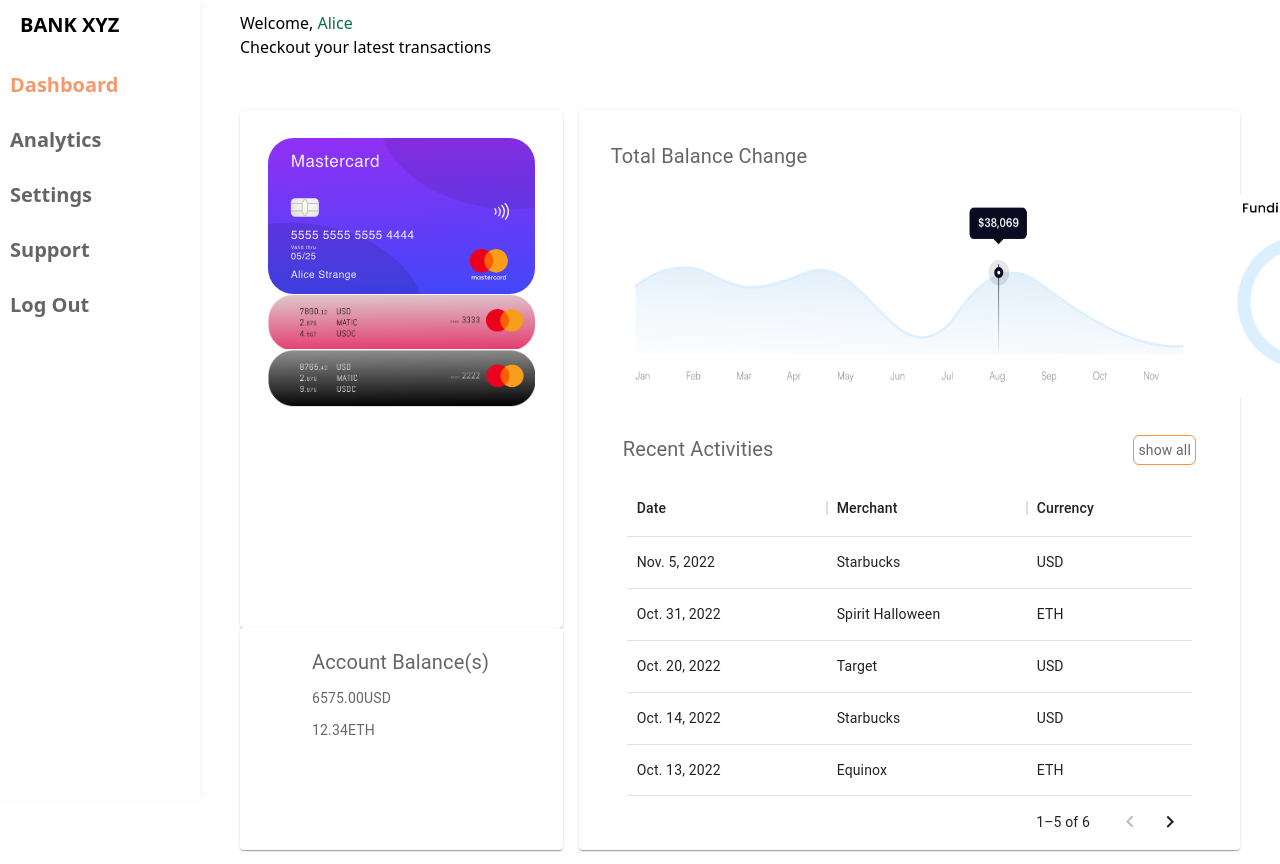
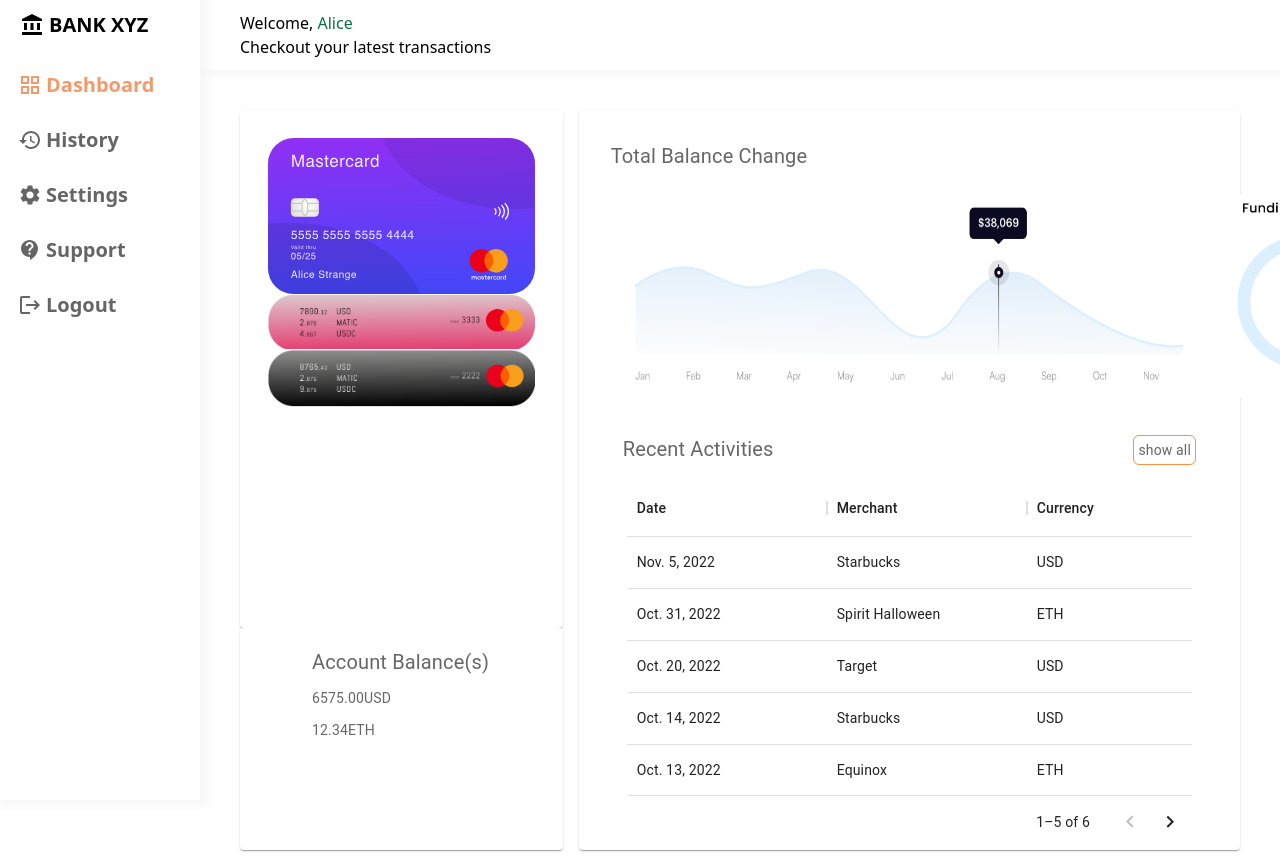
Before and after one commit to leonine2021/masterswap, a Next.js app: page /bank in a window 1280 px wide. Shown: the top 864 px of the page. Built offline with nearby package versions, Linux system fonts and the light colour scheme.

Commit message:
final touch of the bank page

```diff
--- a/pages/bank.js
+++ b/pages/bank.js
@@ -1,26 +1,19 @@
 import Head from "next/head";
 import Image from "next/image";
 import styles from "../styles/Home.module.css";
-import TransactionHistory from "./components/TransactionHistory";
+
 import Header from "./components/Header";
 import LeftNavbar from "./components/LeftNavbar";
 
 import * as React from 'react';
-import { styled } from '@mui/material/styles';
-import Box from '@mui/material/Box';
-import Paper from '@mui/material/Paper';
+
+
 
 import Content from "./components/Content";
 
-const menuList = ['Dashboard', 'Analytics', 'Settings', 'Support', 'Log Out']
+// const menuList = ['Dashboard', 'Analytics', 'Settings', 'Support', 'Log Out']
 
-const Item = styled(Paper)(({ theme }) => ({
-    backgroundColor: theme.palette.mode === 'dark' ? '#1A2027' : '#fff',
-    ...theme.typography.body2,
-    padding: theme.spacing(1),
-    textAlign: 'center',
-    color: theme.palette.text.secondary,
-}));
+
 
 
 export default function Bank() {
@@ -32,7 +25,7 @@
                 <link rel="icon" href="/" />
             </Head>
             <div className={styles.container}>
-                <LeftNavbar header={'BANK XYZ'} menuList={menuList} mastercard={false} />
+                <LeftNavbar header={'BANK XYZ'} mastercard={false} />
                 <Header span={'Checkout your latest transactions'} userName={'Alice'} />
                 <Content />
             </div>
--- a/pages/components/LeftNavbar.js
+++ b/pages/components/LeftNavbar.js
@@ -1,31 +1,43 @@
 import React from "react";
 import styles from "../../styles/Home.module.css";
+import AccountBalanceIcon from '@mui/icons-material/AccountBalance';
+import GridViewIcon from '@mui/icons-material/GridView';
+import HistoryIcon from '@mui/icons-material/History';
+import SettingsIcon from '@mui/icons-material/Settings';
+import ContactSupportIcon from '@mui/icons-material/ContactSupport';
+import LogoutIcon from '@mui/icons-material/Logout';
+
 
 function LeftNavbar(props) {
 	return (
 		<div className={styles.navcontainer}>
-			<div className={styles.logo}>
+			<div className={styles.logo} style={{ display: "flex", justifyContent: "start", alignItems: "center" }}>
 				{props.mastercard && <img src='/mastercard.svg' />}
-				<h2>{props.header}</h2>
+				<AccountBalanceIcon />
+				<h2 style={{ paddingLeft: '5px' }}>{props.header}</h2>
 			</div>
 			<div className={styles.wrapper}>
 				<ul>
-					{props.menuList.map((d, i) => {
-						if (d == 'Dashboard') {
-							return (
-								<li className='text-orange-600' key={i}>
-									<a href="#">{d}</a>
-								</li>
-							)
-						} else {
-							return (
-								<li key={i}>
-									<a href="#">{d}</a>
-								</li>
-							)
-						}
-
-					})}
+					<li className='text-orange-600 pl-2 flex justify-start align-middle'>
+						<GridViewIcon sx={{ mt: "3px" }} />
+						<a className='pl-1' href="#">Dashboard</a>
+					</li>
+					<li className='pl-2 flex justify-start align-middle'>
+						<HistoryIcon sx={{ mt: "3px" }} />
+						<a className='pl-1' href="#">History</a>
+					</li>
+					<li className='pl-2 flex justify-start align-middle'>
+						<SettingsIcon sx={{ mt: "3px" }} />
+						<a className='pl-1' href="#">Settings</a>
+					</li>
+					<li className='pl-2 flex justify-start align-middle'>
+						<ContactSupportIcon sx={{ mt: "3px" }} />
+						<a className='pl-1' href="#">Support</a>
+					</li>
+					<li className='pl-2 flex justify-start align-middle'>
+						<LogoutIcon sx={{ mt: "3px" }} />
+						<a className='pl-1' href="#">Logout</a>
+					</li>
 				</ul>
 			</div>
 		</div>
--- a/styles/Home.module.css
+++ b/styles/Home.module.css
@@ -3,7 +3,7 @@
     width: 200px;
     height: 100%;
     background-color: #fff;
-    box-shadow: 3px 0px 6px 0px rgba(246, 246, 246, 0.75);
+    box-shadow: 3px 0px 6px 6px rgba(246, 246, 246, 0.75);
 
 }
 
@@ -97,6 +97,7 @@
     height: 70px;
     background-color: rgb(255, 255, 255);
     margin-left: 200px;
+    box-shadow: 3px 0px 6px 6px rgba(246, 246, 246, 0.75);
     /* z-index: -1; */
 
 }
```
